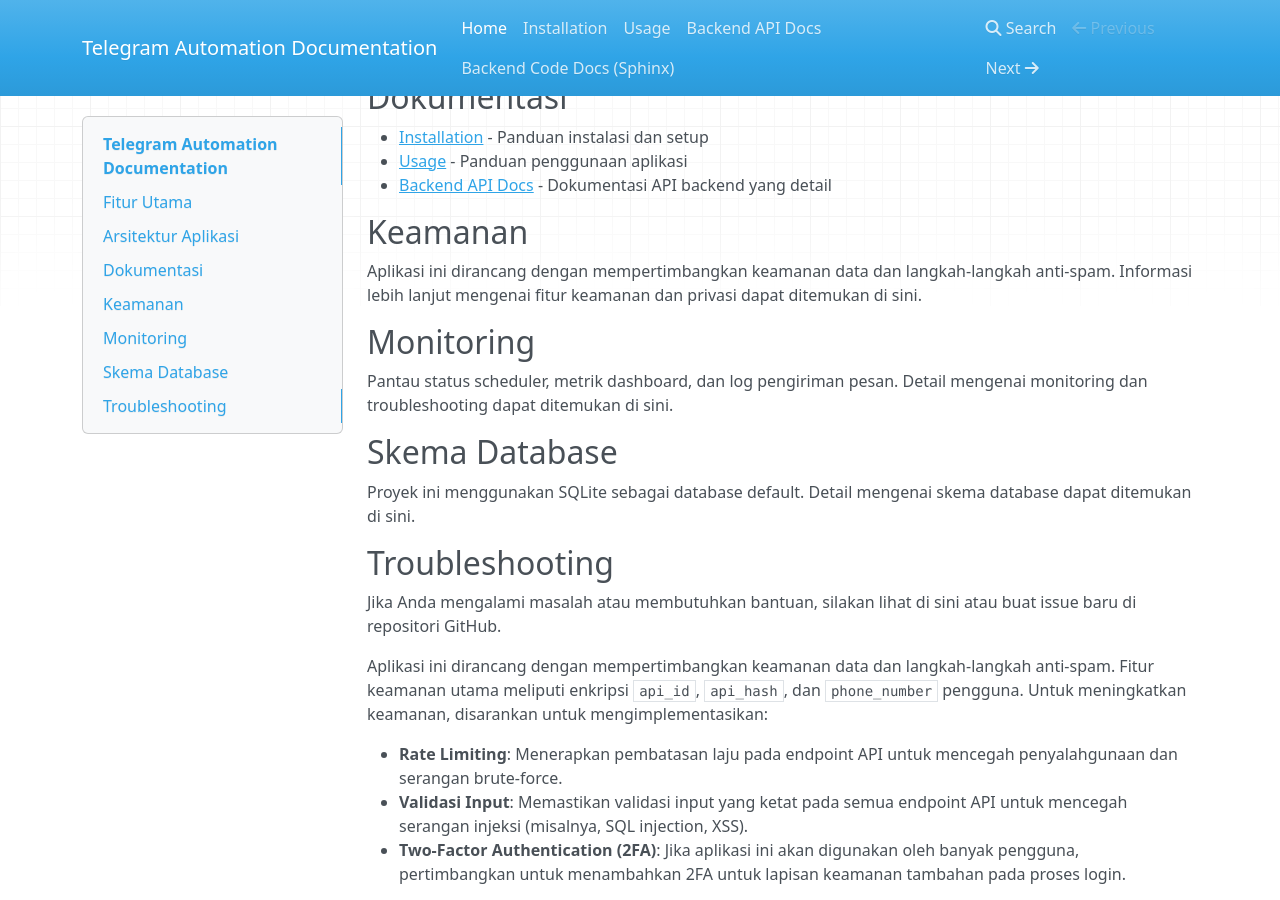
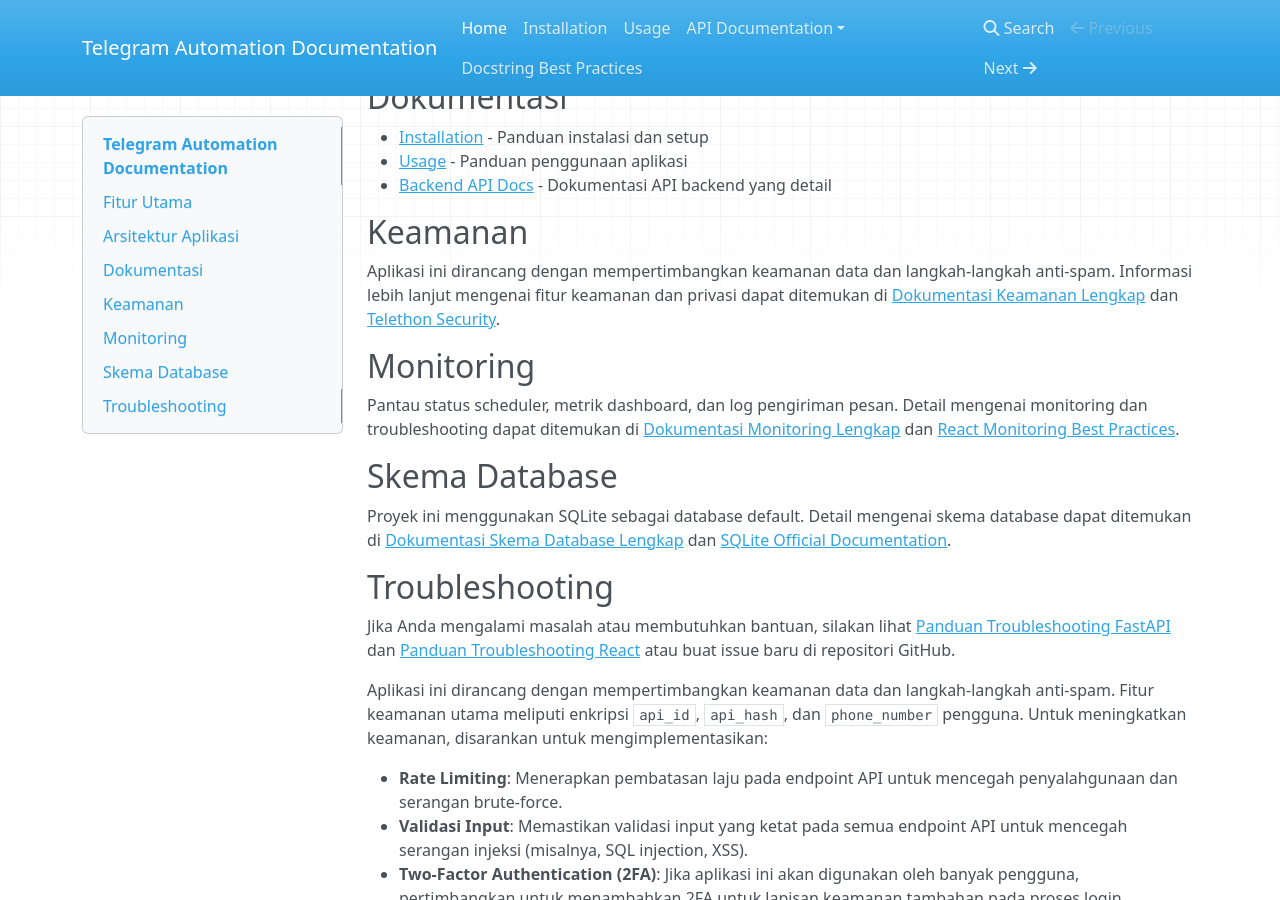
Before and after one commit to dygje12/telegram-automation, an MkDocs documentation site: the page built from docs/docs/index.md, in a window 1280 px wide and 900 px high, scrolled down 493 px. Built offline with MkDocs 1.6.1, drawn with Linux system fonts in a browser that asks for light colours; nearby versions of some CDN libraries.

Commit message:
Docs: Refine documentation, add link checking, and best practices

```diff
--- a/docs/docs/index.md
+++ b/docs/docs/index.md
@@ -26,19 +26,19 @@
 
 ## Keamanan
 
-Aplikasi ini dirancang dengan mempertimbangkan keamanan data dan langkah-langkah anti-spam. Informasi lebih lanjut mengenai fitur keamanan dan privasi dapat ditemukan di sini.
+Aplikasi ini dirancang dengan mempertimbangkan keamanan data dan langkah-langkah anti-spam. Informasi lebih lanjut mengenai fitur keamanan dan privasi dapat ditemukan di [Dokumentasi Keamanan Lengkap](https://fastapi.tiangolo.com/tutorial/security/oauth2-scopes/#security-and-authentication) dan [Telethon Security](https://docs.telethon.dev/en/stable/concepts/security.html).
 
 ## Monitoring
 
-Pantau status scheduler, metrik dashboard, dan log pengiriman pesan. Detail mengenai monitoring dan troubleshooting dapat ditemukan di sini.
+Pantau status scheduler, metrik dashboard, dan log pengiriman pesan. Detail mengenai monitoring dan troubleshooting dapat ditemukan di [Dokumentasi Monitoring Lengkap](https://fastapi.tiangolo.com/tutorial/background-tasks/) dan [React Monitoring Best Practices](https://react.dev/learn/thinking-in-react).
 
 ## Skema Database
 
-Proyek ini menggunakan SQLite sebagai database default. Detail mengenai skema database dapat ditemukan di sini.
+Proyek ini menggunakan SQLite sebagai database default. Detail mengenai skema database dapat ditemukan di [Dokumentasi Skema Database Lengkap](https://fastapi.tiangolo.com/tutorial/sql-databases/) dan [SQLite Official Documentation](https://www.sqlite.org/docs.html).
 
 ## Troubleshooting
 
-Jika Anda mengalami masalah atau membutuhkan bantuan, silakan lihat di sini atau buat issue baru di repositori GitHub.
+Jika Anda mengalami masalah atau membutuhkan bantuan, silakan lihat [Panduan Troubleshooting FastAPI](https://fastapi.tiangolo.com/tutorial/debugging/) dan [Panduan Troubleshooting React](https://react.dev/learn/thinking-in-react#step-5-add-inverse-data-flow) atau buat issue baru di repositori GitHub.
 
 
 
--- a/docs/mkdocs.yml
+++ b/docs/mkdocs.yml
@@ -4,5 +4,8 @@
   - Home: index.md
   - Installation: installation.md
   - Usage: usage.md
-  - Backend API Docs: backend_api_docs.md
-  - Backend Code Docs (Sphinx): backend_sphinx_html/index.html
+  - API Documentation:
+    - Backend API Docs: backend_api_docs.md
+    - Backend Code Docs (Sphinx): backend_sphinx_html/index.html
+    - Frontend Code Docs (JSDoc): frontend_jsdoc/index.html
+  - Docstring Best Practices: docstring_best_practices.md
```
Also changed, not shown: docs/docs/docstring_best_practices.md (added, +131 -0 lines), README.md, 1 other file.
